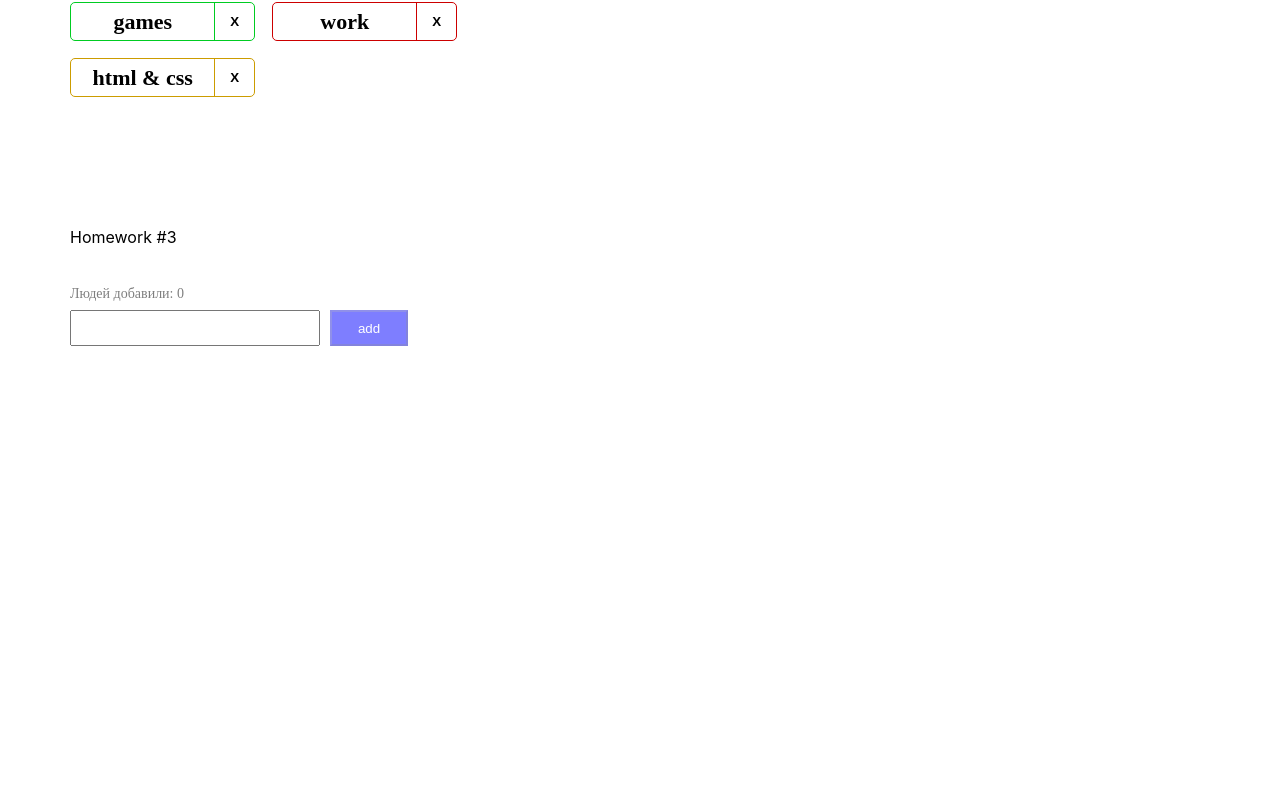
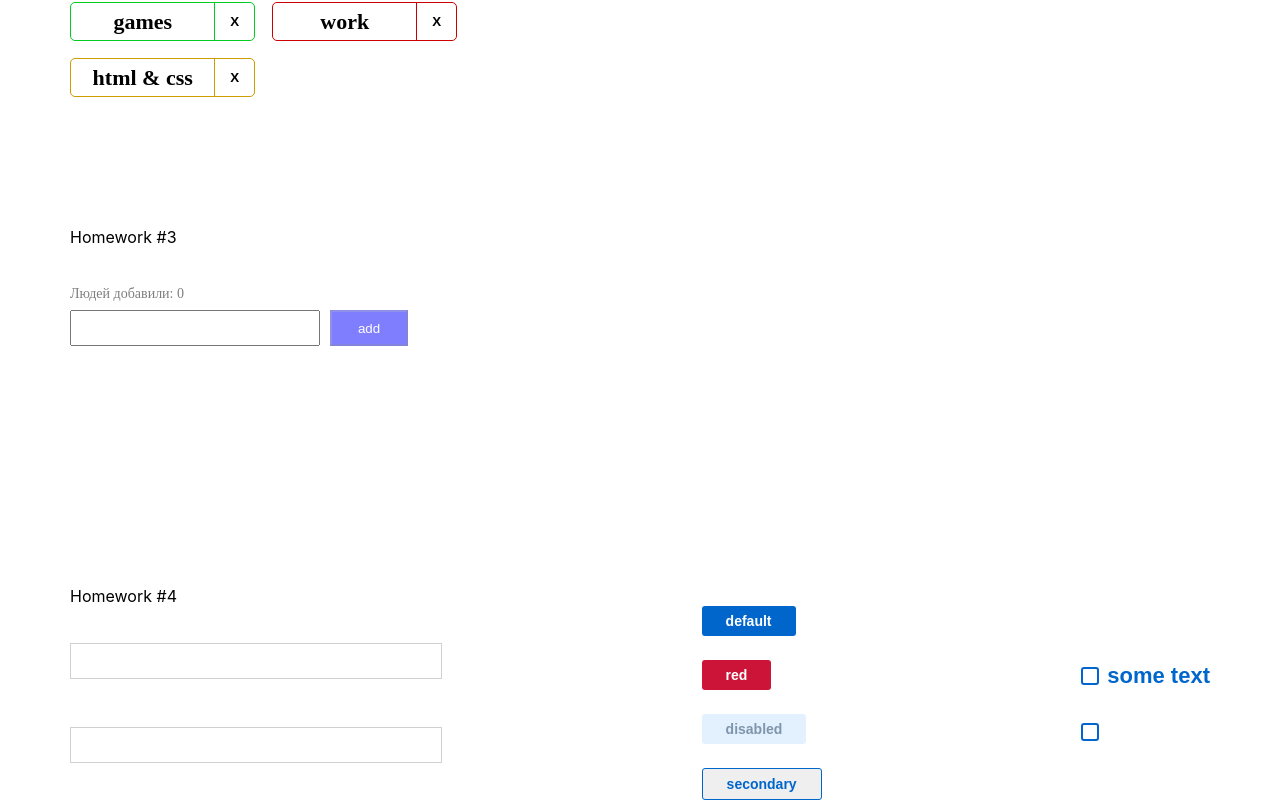
Before and after one commit to NickSobaleu91/social-network-it-incubator, a React (Create React App) app: page / in a window 1280 px wide. Shown: the part 662-1462 px from the top of the page. Before the commit the page ends 1118 px from the top, so only its background shows below. Built offline with nearby package versions, Linux system fonts and the light colour scheme; the HTML template or start-up script is replaced by a standard one.

Commit message:
finish homework 4

```diff
--- a/src/s1-main/App.tsx
+++ b/src/s1-main/App.tsx
@@ -3,6 +3,7 @@
 import HW1 from '../s2-homeworks/hw01/HW1'
 import HW2 from '../s2-homeworks/hw02/HW2'
 import HW3 from '../s2-homeworks/hw03/HW3'
+import HW4 from '../s2-homeworks/hw04/HW4'
 
 
 function App() {
@@ -12,7 +13,7 @@
 
             <HW2/>
             <HW3/>
-            {/*<HW4/>*/}
+            <HW4/>
 
             {/*при выполнении дз 5 и более - закомментировать здесь дз 1-4, так как они есть внутри дз 5*/}
             {/*<HW5/>*/}
--- a/src/s2-homeworks/hw04/common/c1-SuperInputText/SuperInputText.module.css
+++ b/src/s2-homeworks/hw04/common/c1-SuperInputText/SuperInputText.module.css
@@ -1,20 +1,33 @@
 .input:focus {
-}
+    border: 1px solid #D1D1D1;
+    outline: none;}
 
 .input {
+    width: 372px;
+    height: 36px;
+    border: 1px solid #D1D1D1;
 }
 
 .inputWrapper {
+    display: flex;
+    flex-direction: column-reverse;
 }
 
-.superInput {
-}
+.superInput {}
 
 .errorInput {
+    border: 1px solid #CC1439;
 }
 
 .errorInput:focus {
+    border: 1px solid #CC1439;
+    outline: none;
 }
 
 .error {
+    color: #CC1439;
+    font-weight: 400;
+    font-size: 10px;
+    line-height: 100%;
+    letter-spacing: 0%;
 }
--- a/src/s2-homeworks/hw04/common/c2-SuperButton/SuperButton.module.css
+++ b/src/s2-homeworks/hw04/common/c2-SuperButton/SuperButton.module.css
@@ -1,36 +1,62 @@
 .button {
+font-weight: 600;
+font-size: 14px;
+line-height: 20px;
+letter-spacing: 0%;
+padding: 5px 24px;
+color: #FFFFFF;
+border: none;
+border-radius: 3px;
 }
 
 .disabled {
+    background-color: #004D99;
+    color: #002E5C;
+    opacity: 50%;
 }
 
 .secondary {
+    border: 1px solid #0066CC;
+    color: #0066CC;
 }
 
 .default {
+    background-color: #0066CC;
 }
 
 .red {
+background-color: #CC1439;
 }
 
+
+
+
+
+
 .default:hover {
+     background-color: #0080FF;
 }
 
 .red:hover {
+     background-color: #FF1A47;
 }
 
 .secondary:hover {
+     border: 1px solid #0066CC;
+        color: #0066CC;
 }
 
 
 .default:active {
+     background-color: #0059B2;
 }
 
 .secondary:active {
+    background-color: #B21232;
 }
 
-.red:active {
+.red:active { background-color: #004D99;
 }
 
-.button:disabled {
+.button:disabled { background-color: #C9E5FF;
 }
--- a/src/s2-homeworks/hw04/common/c2-SuperButton/SuperButton.tsx
+++ b/src/s2-homeworks/hw04/common/c2-SuperButton/SuperButton.tsx
@@ -1,4 +1,4 @@
-import React, {ButtonHTMLAttributes, DetailedHTMLProps} from 'react'
+import React, { ButtonHTMLAttributes, DetailedHTMLProps } from 'react'
 import s from './SuperButton.module.css'
 
 // тип пропсов обычной кнопки, children в котором храниться название кнопки там уже описан
@@ -18,10 +18,13 @@
     }
 ) => {
     const finalClassName = s.button
-        // + (disabled
-        //         ? ...
-        //         : xType === 'red'
-        //             ? ...
+        + (disabled
+            ? ' ' + s.disabled
+            : xType === 'red'
+                ? ' ' + s.red
+                : xType === 'secondary'
+                    ? ' ' + s.secondary
+                    : ' ' + s.default)
         + (className ? ' ' + className : '') // задачка на смешивание классов
 
     return (
--- a/src/s2-homeworks/hw04/common/c3-SuperCheckbox/SuperCheckbox.tsx
+++ b/src/s2-homeworks/hw04/common/c3-SuperCheckbox/SuperCheckbox.tsx
@@ -27,8 +27,8 @@
     }
 ) => {
     const onChangeCallback = (e: ChangeEvent<HTMLInputElement>) => {
-        // задачка на написание онченджа
-
+        onChange?.(e)
+        onChangeChecked?.(e.currentTarget.checked)
     }
 
     const finalInputClassName = s.checkbox
```
